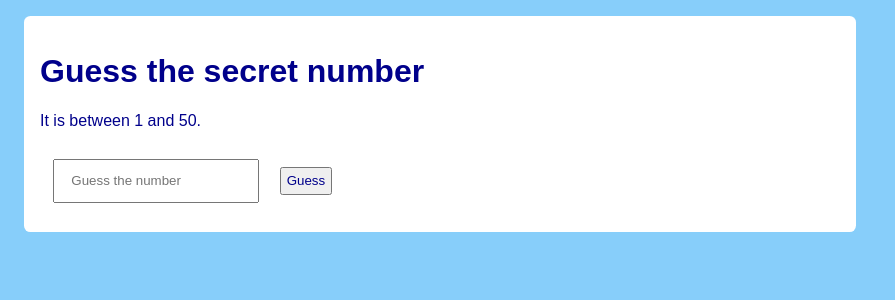
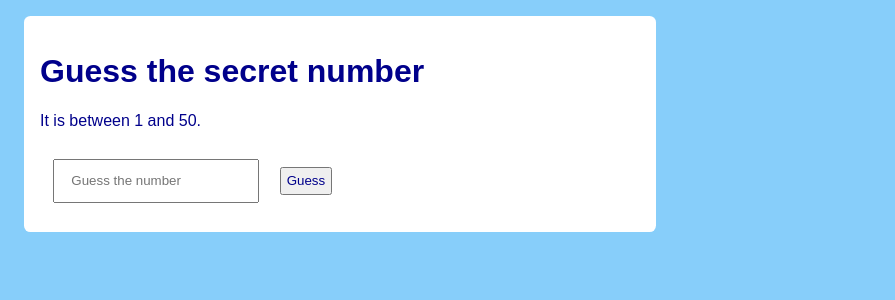
Before and after one commit to mbalabanov/numberguess, a Flask app: page / in a window 1280 px wide. Shown: the top 300 px of the page, without its empty margins (0-895 px from the left). Run offline with Flask 2, Linux system fonts and the light colour scheme.

Commit message:
More Style changes

```diff
--- a/templates/base.html
+++ b/templates/base.html
@@ -14,7 +14,7 @@
                 background-color: lightskyblue;
             }
             .container {
-                width: 800px;
+                width: 600px;
                 margin: 0 auto;
                 background-color: white;
                 padding: 1rem;
```
